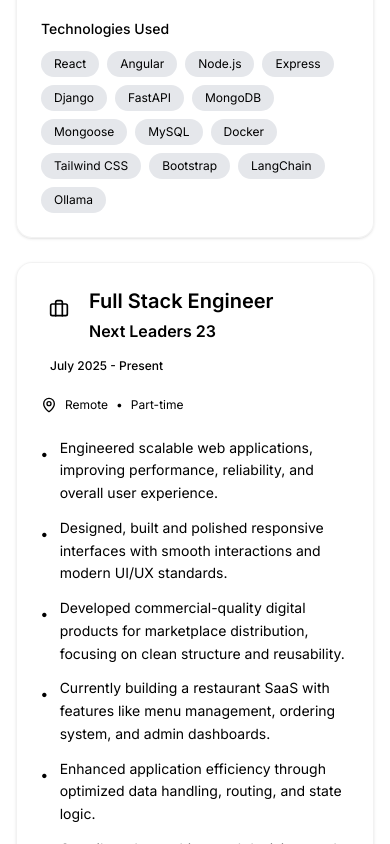
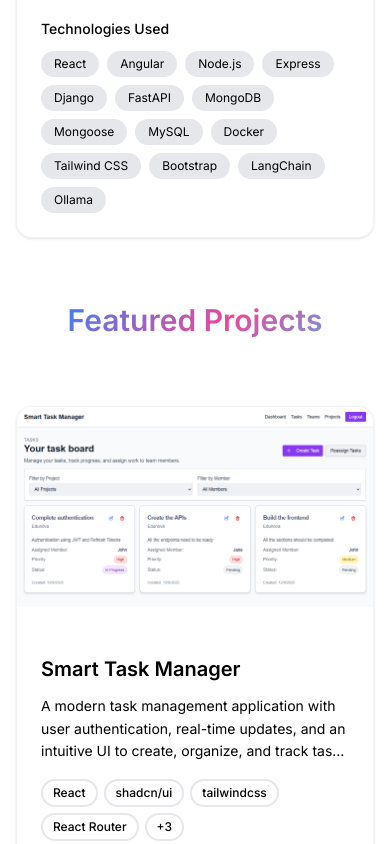
Before and after one commit to mohammadtanim24h/mohammad-tanim-portfolio-v2, a Next.js app: page / in a window 390 px wide. Shown: the part 5672-6516 px from the top of the page. Built offline with nearby package versions, Linux system fonts and the light colour scheme.

Commit message:
Fixed ui isues

```diff
--- a/components/Experience.tsx
+++ b/components/Experience.tsx
@@ -47,36 +47,6 @@ const experiences: ExperienceItem[] = [
             "Bootstrap",
             "LangChain",
             "Ollama",
-        ],
-    },
-    {
-        title: "Full Stack Engineer",
-        company: "Next Leaders 23",
-        period: "July 2025 - Present",
-        location: "Remote",
-        employmentType: "Part-time",
-        description: [
-            "Engineered scalable web applications, improving performance, reliability, and overall user experience.",
-            "Designed, built and polished responsive interfaces with smooth interactions and modern UI/UX standards.",
-            "Developed commercial-quality digital products for marketplace distribution, focusing on clean structure and reusability.",
-            "Currently building a restaurant SaaS with features like menu management, ordering system, and admin dashboards.",
-            "Enhanced application efficiency through optimized data handling, routing, and state logic.",
-            "Contributed to architectural decisions and delivered end-to-end features within an agile workflow.",
-        ],
-        technologies: [
-            "React",
-            "TypeScript",
-            "Shadcn",
-            "Tailwind",
-            "Motion",
-            "React Router",
-            "TanStack Query",
-            "React Hook Form",
-            "Zod",
-            "Zustand",
-            "Axios",
-            "Express",
-            "MongoDB",
         ],
     },
 ];
@@ -135,7 +105,7 @@ export function Experience() {
                                                 key={idx}
                                                 className="flex gap-3 leading-relaxed"
                                             >
-                                                <span className="text-accent mt-1.5 shrink-0 font-bold">
+                                                <span className="text-accent shrink-0 font-bold">
                                                     •
                                                 </span>
                                                 <span>{item}</span>
--- a/components/Footer.tsx
+++ b/components/Footer.tsx
@@ -33,7 +33,7 @@ export function Footer() {
     return (
         <footer className="border-t border-border/50 bg-background/95 backdrop-blur supports-backdrop-filter:bg-background/60">
             <div className="container mx-auto px-4 sm:px-6 lg:px-8 py-10">
-                <div className="flex flex-col lg:flex-row justify-between items-start gap-8 mb-8">
+                <div className="flex flex-col md:flex-row justify-between items-center md:items-start gap-8 mb-8">
                     {/* Brand */}
                     <motion.div
                         initial="hidden"
@@ -56,7 +56,7 @@ export function Footer() {
                         whileInView="visible"
                         viewport={{ once: true }}
                         variants={fadeInUp}
-                        className="flex-1 lg:flex-none lg:w-auto flex items-center justify-start lg:justify-end mt-0 lg:mt-0"
+                        className="flex-1 md:flex-none md:w-auto flex items-center justify-center md:justify-end mt-0 md:mt-0"
                     >
                         <div className="flex flex-wrap gap-4">
                             {contactMethods.map((method) => (
--- a/components/Projects.tsx
+++ b/components/Projects.tsx
@@ -2,14 +2,14 @@
 
 import { motion } from "motion/react";
 import Link from "next/link";
-import { Badge } from "@/components/ui/badge";
 import { Button } from "@/components/ui/button";
 import { Card, CardContent } from "@/components/ui/card";
 import { fadeInUp, staggerChildren } from "@/lib/motion";
 import { projectsData } from "@/lib/data";
-import { ExternalLink, Github, ArrowRight } from "lucide-react";
+import { ExternalLink, ArrowRight } from "lucide-react";
 import Image from "next/image";
 import SectionHeader from "./SectionHeader";
+import { SiGithub } from "react-icons/si";
 
 export function Projects() {
     return (
@@ -30,7 +30,7 @@ export function Projects() {
                             variants={fadeInUp}
                             className="group"
                         >
-                            <Card className="glass-surface overflow-hidden hover-lift h-full flex flex-col transform-gpu py-0">
+                            <Card className="glass-surface overflow-hidden h-full flex flex-col py-0">
                                 {/* Project Image */}
                                 <div className="relative overflow-hidden group/image">
                                     <div className="aspect-video relative bg-linear-to-br from-accent/5 to-accent-alt/5">
@@ -38,7 +38,7 @@ export function Projects() {
                                             src={project.image}
                                             alt={project.title}
                                             fill
-                                            className="object-cover transition-transform duration-700 group-hover:scale-105 will-change-transform"
+                                            className="object-cover transition-transform duration-700"
                                             style={{
                                                 objectPosition: "top center",
                                             }}
@@ -49,15 +49,14 @@ export function Projects() {
                                     <motion.div
                                         initial={{ opacity: 0 }}
                                         whileHover={{ opacity: 1 }}
-                                        transition={{ duration: 0.2 }}
-                                        className="absolute inset-0 bg-black/30 backdrop-blur-sm flex items-center justify-center gap-4"
+                                        className="absolute inset-0 backdrop-blur-md bg-accent flex items-center justify-center gap-4"
                                     >
                                         {project.demoLink && (
                                             <Button
                                                 size="sm"
                                                 variant="secondary"
                                                 asChild
-                                                className="rounded-full translate-y-2 opacity-0 transition-all duration-300 group-hover:translate-y-0 group-hover:opacity-100 shadow-lg"
+                                                className="rounded-full translate-y-2 opacity-0 transition-all duration-300 group-hover:translate-y-0 group-hover:opacity-100 shadow-lg bg-gray-50 dark:bg-gray-800 border border-gray-300"
                                             >
                                                 <Link
                                                     href={project.demoLink}
@@ -72,14 +71,14 @@ export function Projects() {
                                             size="sm"
                                             variant="secondary"
                                             asChild
-                                            className="rounded-full translate-y-2 opacity-0 transition-all duration-300 group-hover:translate-y-0 group-hover:opacity-100 delay-75 shadow-lg"
+                                            className="rounded-full translate-y-2 opacity-0 transition-all duration-300 group-hover:translate-y-0 group-hover:opacity-100 delay-75 shadow-lg bg-gray-50 dark:bg-gray-800 border border-gray-300"
                                         >
                                             <Link
                                                 href={project.githubLink}
                                                 target="_blank"
                                                 rel="noopener noreferrer"
                                             >
-                                                <Github className="h-4 w-4" />
+                                                <SiGithub className="h-4 w-4" />
                                             </Link>
                                         </Button>
                                     </motion.div>
@@ -105,21 +104,17 @@ export function Projects() {
                                         {project.techStack
                                             .slice(0, 4)
                                             .map((tech) => (
-                                                <Badge
+                                                <div
                                                     key={tech}
-                                                    variant="secondary"
-                                                    className="text-xs font-medium px-2.5 py-1"
+                                                    className="text-xs font-medium px-2.5 py-1 border-2 border-gray-200 rounded-full"
                                                 >
                                                     {tech}
-                                                </Badge>
+                                                </div>
                                             ))}
                                         {project.techStack.length > 4 && (
-                                            <Badge
-                                                variant="outline"
-                                                className="text-xs font-medium px-2.5 py-1"
-                                            >
+                                            <div className="text-xs font-medium px-2.5 py-1 border-2 border-gray-200 rounded-full">
                                                 +{project.techStack.length - 4}
-                                            </Badge>
+                                            </div>
                                         )}
                                     </div>
 
```
